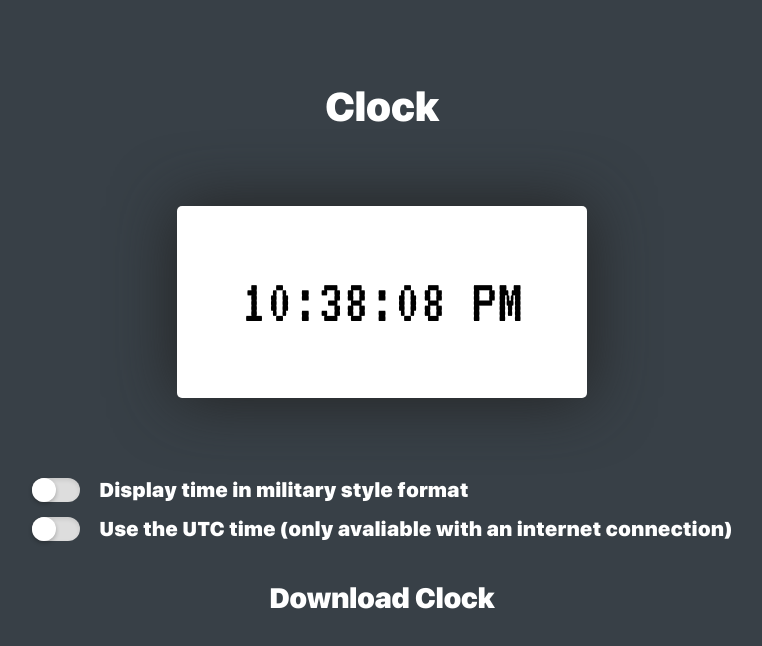
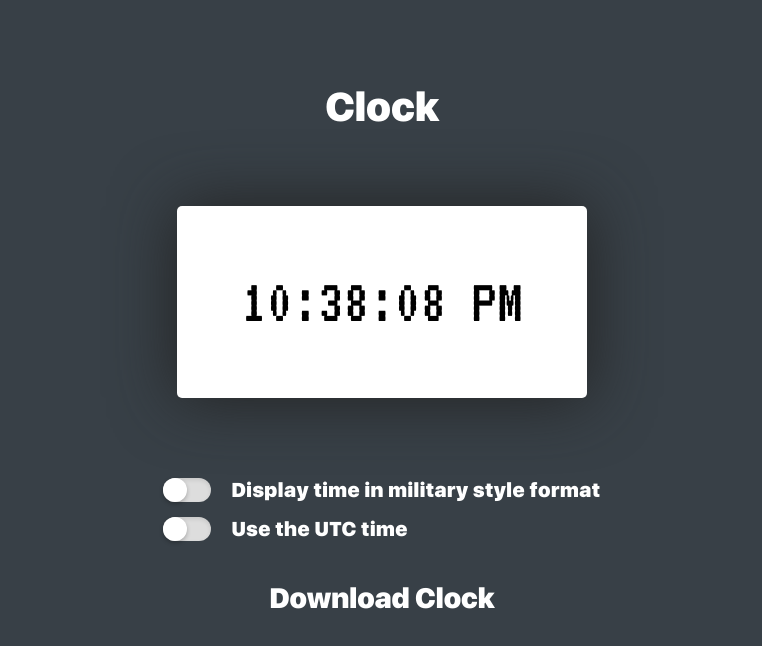
Before and after one commit to AlessioToniolo/Clock, a plain HTML site: page index.html in a window 1280 px wide. Shown: the top 646 px of the page, without its empty margins (258-1020 px from the left). Drawn offline with Linux system fonts and the light colour scheme.

Commit message:
Update index.html

```diff
--- a/index.html
+++ b/index.html
@@ -25,7 +25,7 @@
       <div class="switch-body">
         <div class="toggle"></div>
       </div>
-      <label>Use the UTC time (only avaliable with an internet connection)</label>
+      <label>Use the UTC time</label>
       <input type="checkbox" name="hello">
     </div>
   </div>
```
